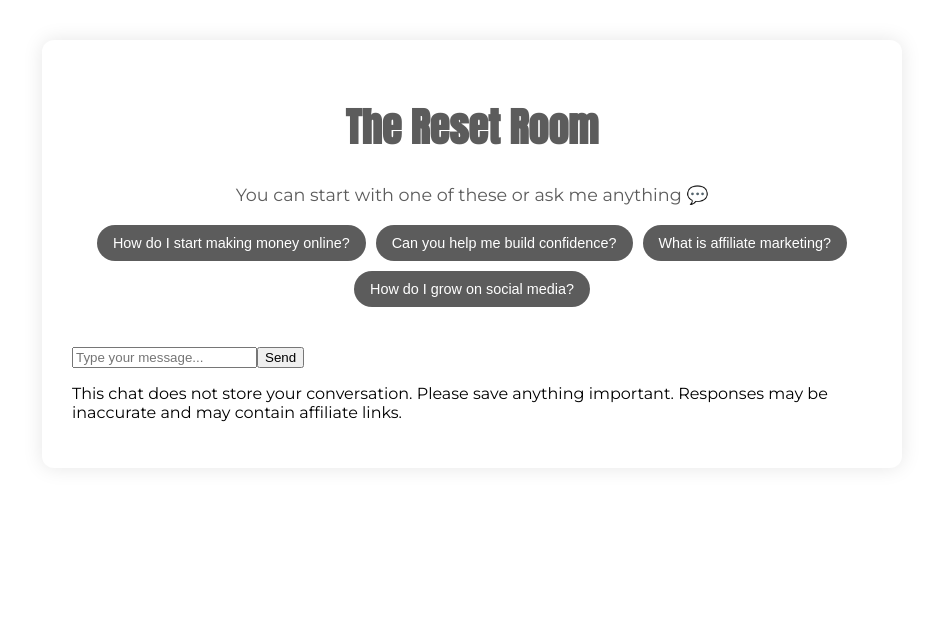
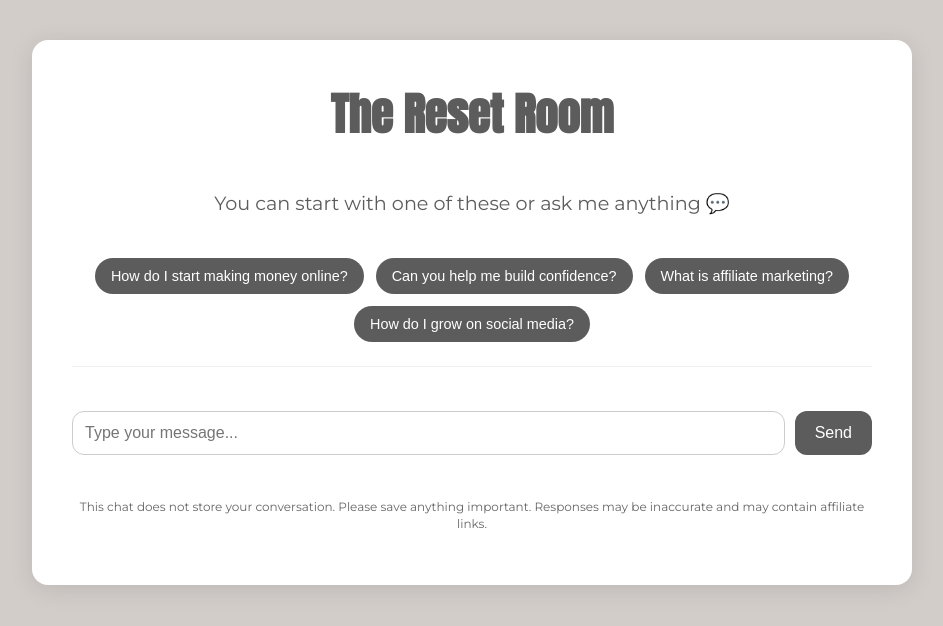
Before and after one commit to SarahFrenchMarketing/resetroom-chat-ui, a Next.js app: page / in a window 1280 px wide. Shown: the top 626 px of the page, without its empty margins (168-1111 px from the left). Built offline with nearby package versions, Linux system fonts and the light colour scheme.

Commit message:
Update globals.css

```diff
--- a/styles/globals.css
+++ b/styles/globals.css
@@ -1,37 +1,43 @@
+body {
+  margin: 0;
+  padding: 40px 20px;
+  background-color: #D2CDC9;
+  font-family: 'Montserrat', sans-serif;
+  display: flex;
+  justify-content: center;
+}
+
 .chat-wrapper {
   background: white;
-  padding: 30px;
-  border-radius: 12px;
-  box-shadow: 0 0 20px rgba(0,0,0,0.1);
+  padding: 40px;
+  border-radius: 16px;
+  box-shadow: 0 4px 24px rgba(0, 0, 0, 0.1);
   max-width: 800px;
   width: 100%;
   display: flex;
   flex-direction: column;
-  margin: 40px auto;
-  font-family: 'Montserrat', sans-serif;
+  gap: 24px;
 }
 
 h1 {
   font-family: 'Anton', sans-serif;
   color: #5C5C5C;
+  font-size: 2.8rem;
+  margin: 0;
   text-align: center;
-  margin-bottom: 10px;
-  font-size: 2.5rem;
 }
 
 .subtitle {
+  font-size: 1.2rem;
   text-align: center;
-  margin-bottom: 20px;
-  font-size: 1.1rem;
   color: #5C5C5C;
 }
 
 .suggestions {
   display: flex;
   flex-wrap: wrap;
-  gap: 10px;
   justify-content: center;
-  margin-bottom: 20px;
+  gap: 12px;
 }
 
 .suggestions button {
@@ -39,41 +45,77 @@ h1 {
   color: white;
   border: none;
   padding: 10px 16px;
-  border-radius: 20px;
+  border-radius: 999px;
+  font-size: 0.9rem;
   cursor: pointer;
-  font-size: 0.9rem;
+  transition: background-color 0.2s ease;
+}
+
+.suggestions button:hover {
+  background-color: #444;
 }
 
 .chat-box {
-  flex-grow: 1;
   display: flex;
   flex-direction: column;
-  gap: 15px;
-  margin-bottom: 20px;
+  gap: 16px;
+  max-height: 400px;
+  overflow-y: auto;
+  border-top: 1px solid #eee;
+  padding-top: 20px;
 }
 
 .message {
   max-width: 80%;
-  padding: 12px;
+  padding: 12px 16px;
+  border-radius: 12px;
+  line-height: 1.6;
   font-size: 1rem;
-  line-height: 1.5;
+  white-space: pre-wrap;
 }
 
-.input {
-  flex: 1;
-  border-radius: 8px;
-  border: 1px solid #ccc;
-  padding: 10px;
-  resize: none;
-  font-size: 1rem;
-  width: 100%;
+.user {
+  align-self: flex-end;
+  background-color: #E5E5EA;
 }
 
-.send-button {
+.assistant {
+  align-self: flex-start;
+  background-color: #F1F1F1;
+}
+
+.input-area {
+  display: flex;
+  gap: 10px;
+  margin-top: auto;
+}
+
+.input-area input {
+  flex: 1;
+  padding: 12px;
+  border: 1px solid #ccc;
+  border-radius: 12px;
+  font-size: 1rem;
+}
+
+.input-area button {
   background-color: #5C5C5C;
   color: white;
   border: none;
-  padding: 10px 16px;
-  border-radius: 8px;
+  border-radius: 12px;
+  padding: 12px 20px;
+  font-size: 1rem;
   cursor: pointer;
 }
+
+.input-area button:hover {
+  background-color: #444;
+}
+
+.disclaimer {
+  font-size: 0.75rem;
+  text-align: center;
+  color: #666;
+  margin-top: 20px;
+  line-height: 1.4;
+}
```
